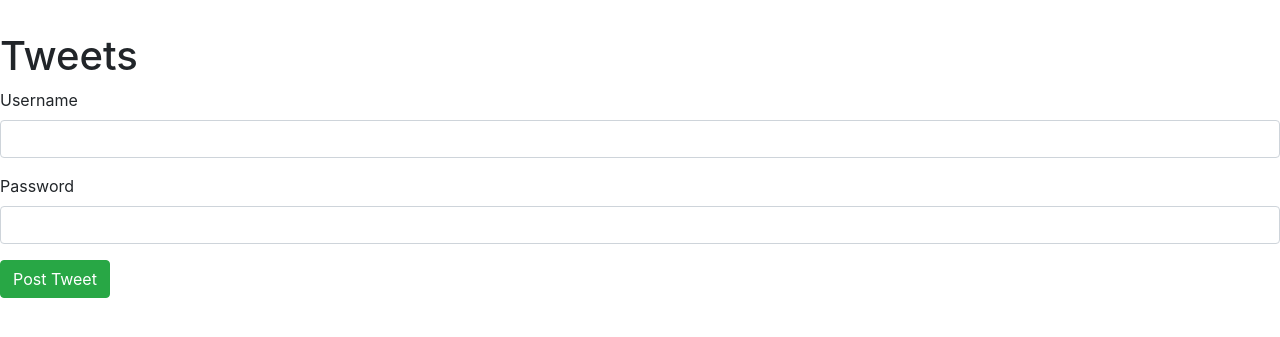
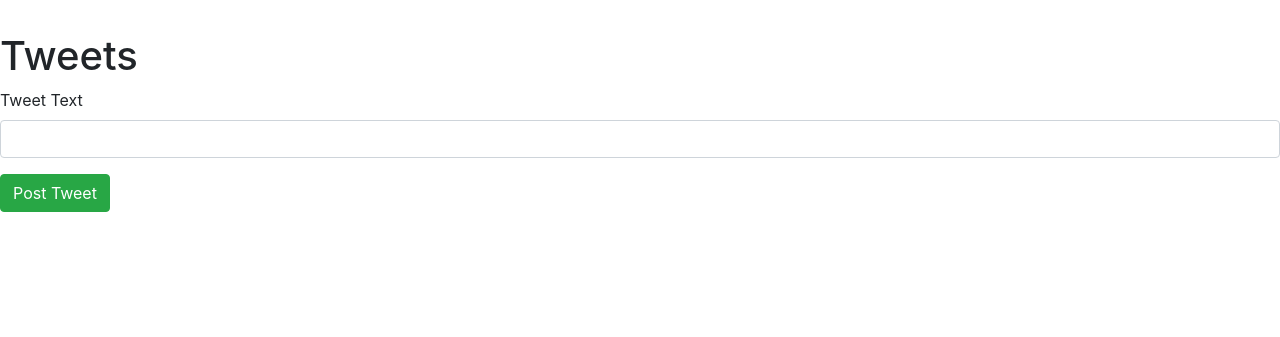
Before and after one commit to MikeyAylmer/sample_twitter, a Flask app: template templates/tweets.html in a window 1280 px wide. Shown: the part 56-393 px from the top of the page. Run offline with Flask 3, Linux system fonts and the light colour scheme; the template is opened without the code that fills it: values that come from a table or form of the project are taken from there, others are empty; some libraries are stand-ins or nearby versions.

Commit message:
create an fake twitter

```diff
--- a/app.py
+++ b/app.py
@@ -28,9 +28,32 @@
     if "user_id" not in session:
         flash('Please Login First')
         return redirect('/')
+    form = TweetForm()
+    all_tweets = Tweet.query.all()
+    if form.validate_on_submit():
+        text = form.text.data
+        new_tweet = Tweet(text=text, user_id=session["user_id"])
+        db.session.add(new_tweet)
+        db.session.commit()
+        flash("Tweet Created")
+        return redirect('/tweets')
 
+    return render_template('tweets.html', form=form, tweets=all_tweets)
 
-    return render_template('tweets.html')
+@app.route('/tweets/<int:id>', methods=["POST"])
+def delete_tweet(id):
+    """Delete Tweet"""
+    if 'user_id' not in session:
+        flash("Please log in first")
+        return redirect('/login')
+    tweet = Tweet.query.get_or_404(id)
+    if tweet.user_id == session["user_id"]:
+        db.session.delete(tweet)
+        db.session.commit()
+        flash("Tweet Deleted")
+        return redirect('/tweets')
+    flash("You dont have permission to do that")
+    return redirect('/tweets')
 
 @app.route('/register', methods=["GET", "POST"])
 def register_useer():
--- a/models.py
+++ b/models.py
@@ -12,12 +12,13 @@
 
 class Tweet(db.Model):
     """Create tweet table"""
-    __tablename__ = 'tweets'
+    __tablename__ = 'tweet'
+
     id = db.Column(db.Integer, primary_key=True, autoincrement=True)
     text = db.Column(db.Text, nullable=False)
     user_id = db.Column(db.Integer, db.ForeignKey('users.id'))
 
-    user = db.relationship('User', backref='tweets')
+    user = db.relationship('User', backref='tweet')
 
 class User(db.Model):
     """Create User Database"""
--- a/templates/tweets.html
+++ b/templates/tweets.html
@@ -22,7 +22,14 @@
 
 <ul>
     {% for tweet in tweets %}
-    <li>{{tweet.text}}</li>
+    <li>
+        <b>{{tweet.user.username}}</b> - {{tweet.text}}
+        {% if session['user_id'] == tweet.user_id %}
+        <form style="display:inline;" action="/tweets/{{tweet.id}}" method="POST">
+            <button class="btn btn-sm btn-danger">X</button>
+        </form>
+        {% endif %}
+    </li>
     {% endfor %}
 </ul>
 {% endblock %}
```
